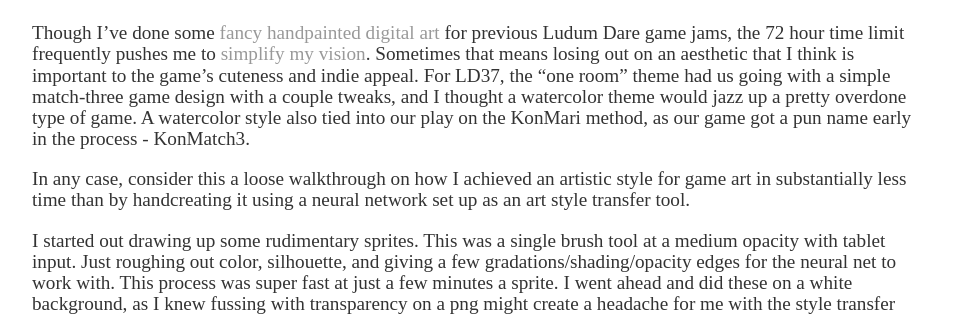
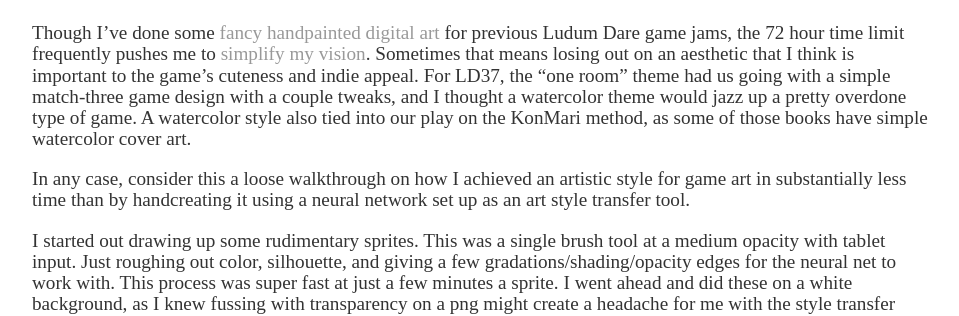
Before and after one commit to katieamazing/katieamazing.github.io, a Jekyll site: the page built from _posts/2016-12-15-art-generation-style-transfer.md, in a window 1280 px wide and 900 px high. Shown: the part 175-491 px from the top of the window, without its empty margins (160-1119 px from the left). Built offline with Jekyll 4.4.1, drawn with Linux system fonts in a browser that asks for light colours.

Commit message:
Update 2016-12-15-art-generation-style-transfer.md

```diff
--- a/_posts/2016-12-15-art-generation-style-transfer.md
+++ b/_posts/2016-12-15-art-generation-style-transfer.md
@@ -4,7 +4,7 @@
 date: 2016-12-15
 ---
 
-Though I've done some [fancy handpainted digital art](http://ludumdare.com/compo/wp-content/compo2//511439/34276-shot0-1450136954.jpg-eq-900-500.jpg) for previous Ludum Dare game jams, the 72 hour time limit frequently pushes me to [simplify my vision](http://ludumdare.com/compo/wp-content/compo2/570486/34276-shot0-1472521617.png). Sometimes that means losing out on an aesthetic that I think is important to the game's cuteness and indie appeal. For LD37, the "one room" theme had us going with a simple match-three game design with a couple tweaks, and I thought a watercolor theme would jazz up a pretty overdone type of game. A watercolor style also tied into our play on the KonMari method, as our game got a pun name early in the process - KonMatch3.
+Though I've done some [fancy handpainted digital art](http://ludumdare.com/compo/wp-content/compo2//511439/34276-shot0-1450136954.jpg-eq-900-500.jpg) for previous Ludum Dare game jams, the 72 hour time limit frequently pushes me to [simplify my vision](http://ludumdare.com/compo/wp-content/compo2/570486/34276-shot0-1472521617.png). Sometimes that means losing out on an aesthetic that I think is important to the game's cuteness and indie appeal. For LD37, the "one room" theme had us going with a simple match-three game design with a couple tweaks, and I thought a watercolor theme would jazz up a pretty overdone type of game. A watercolor style also tied into our play on the KonMari method, as some of those books have simple watercolor cover art.
 
 In any case, consider this a loose walkthrough on how I achieved an artistic style for game art in substantially less time than by handcreating it using a neural network set up as an art style transfer tool.
 
```
